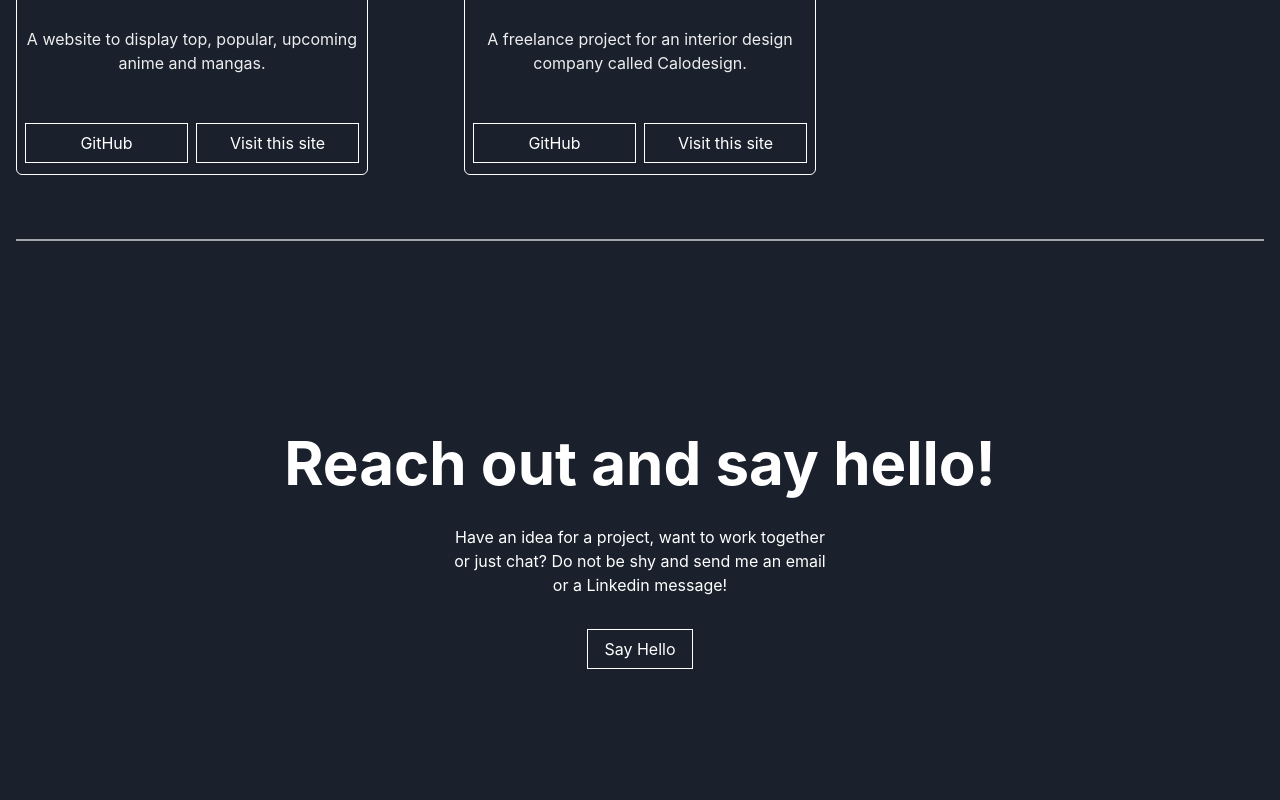
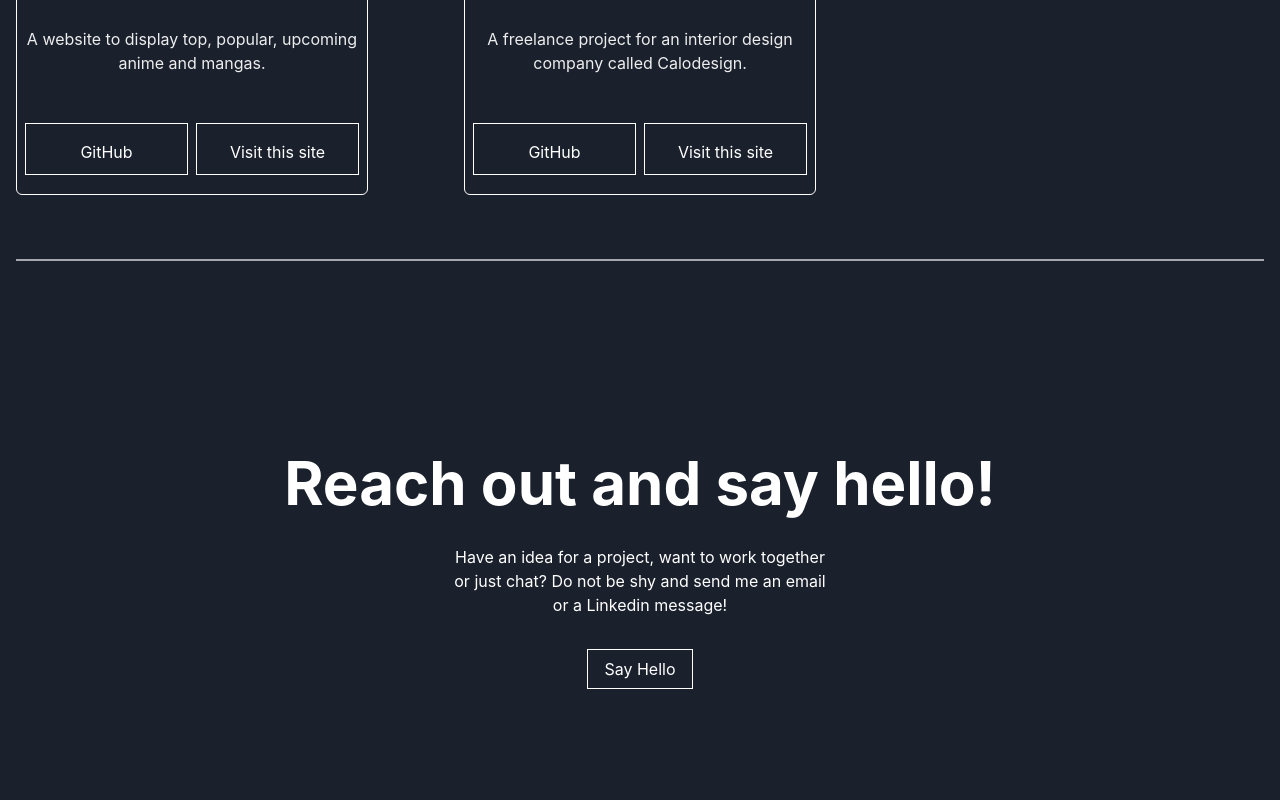
Before and after one commit to barangana/baradriel.dev, a Next.js app: page / in a window 1280 px wide. Shown: the part 900-1700 px from the top of the page. Built offline with nearby package versions, Linux system fonts and the light colour scheme.

Commit message:
feat: added links to open in a new tab

```diff
--- a/components/ui/Cards.tsx
+++ b/components/ui/Cards.tsx
@@ -1,6 +1,13 @@
-import { Box, Button, chakra, Heading, Stack, Text } from '@chakra-ui/react'
+import {
+  Box,
+  Button,
+  chakra,
+  Heading,
+  Stack,
+  Text,
+  Link,
+} from '@chakra-ui/react'
 import Image from 'next/image'
-import Link from 'next/link'
 import React from 'react'
 import info from '../../utils/info.json'
 import { ProjectsProps } from '../../utils/projects'
@@ -17,13 +24,13 @@ const StyledChakraImage = chakra(Image, {
 
 export const Cards: React.FC<CardProps> = ({ project }) => {
   return (
-    <Box h='425px' borderRadius='6' border='1px solid white'>
+    <Box h='445px' borderRadius='6' border='1px solid white'>
       <Box pt='8' textAlign='center'>
         <StyledChakraImage
-          width='300'
-          height='150'
+          width='300px'
+          height='150px'
           src={project.image}
-          alt='test'
+          alt={`${project.title}'s image`}
           objectFit='cover'
         />
       </Box>
@@ -34,15 +41,11 @@ export const Cards: React.FC<CardProps> = ({ project }) => {
         {project.short_description}
       </Text>
       <Stack justify='space-around' h='100px' direction='row' mx='2' pt='12'>
-        <Link href={project.source} passHref>
-          <Button w='64' variant='primary'>
-            {info.github_title}
-          </Button>
+        <Link variant='button' href={project.source} isExternal>
+          {info.github_title}
         </Link>
-        <Link href={project.link ? project.link : '/'} passHref>
-          <Button w='64' variant='primary'>
-            {info.visit}
-          </Button>
+        <Link variant='button' href={project.link} isExternal>
+          {info.visit}
         </Link>
       </Stack>
     </Box>
--- a/components/ui/Footer.tsx
+++ b/components/ui/Footer.tsx
@@ -1,7 +1,8 @@
-import { Flex, IconButton, Link, Stack, Text } from '@chakra-ui/react'
+import { Flex, IconButton, Stack, Text } from '@chakra-ui/react'
 import { EmailIcon } from '@chakra-ui/icons'
 import { FaGithub, FaLinkedin } from 'react-icons/fa'
 import info from '../../utils/info.json'
+import Link from 'next/link'
 
 type LinkTypes = {
   name: string
--- a/theme/components/index.ts
+++ b/theme/components/index.ts
@@ -1,2 +1,3 @@
 export * from './button'
 export * from './divider'
+export * from './link'
--- /dev/null
+++ b/theme/components/link.ts
@@ -0,0 +1,24 @@
+import type { ComponentSingleStyleConfig } from '@chakra-ui/react'
+
+export const Link: ComponentSingleStyleConfig = {
+  variants: {
+    button: {
+      bg: '#1A202C',
+      color: 'white',
+      fontWeight: 'normal',
+      borderRadius: 0,
+      borderColor: 'white',
+      borderWidth: '1px',
+      textAlign: 'center',
+      py: '4',
+      w: '250px',
+      border: '1px solid',
+
+      _hover: {
+        bg: 'white',
+        color: 'black',
+        textDecor: 'none',
+      },
+    },
+  },
+}
--- a/theme/theme.ts
+++ b/theme/theme.ts
@@ -1,5 +1,5 @@
 import { extendTheme, ThemeConfig } from '@chakra-ui/react'
-import { Button, Divider } from './components'
+import { Button, Divider, Link } from './components'
 
 const config: ThemeConfig = {
   initialColorMode: 'dark',
@@ -23,6 +23,7 @@ const theme = extendTheme({
   components: {
     Button,
     Divider,
+    Link,
   },
   fonts: {
     heading: `'Inter', sans-serif`,
```
